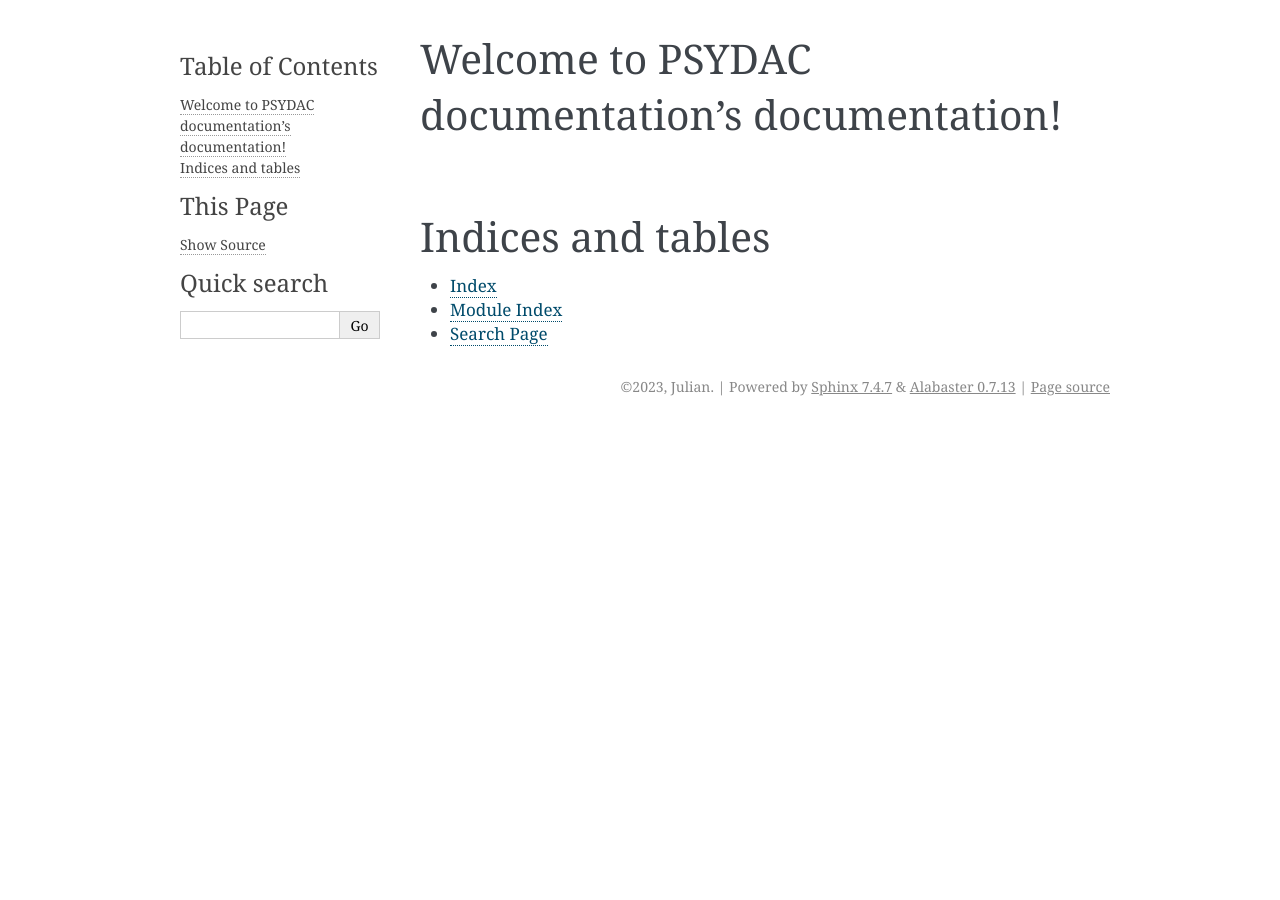
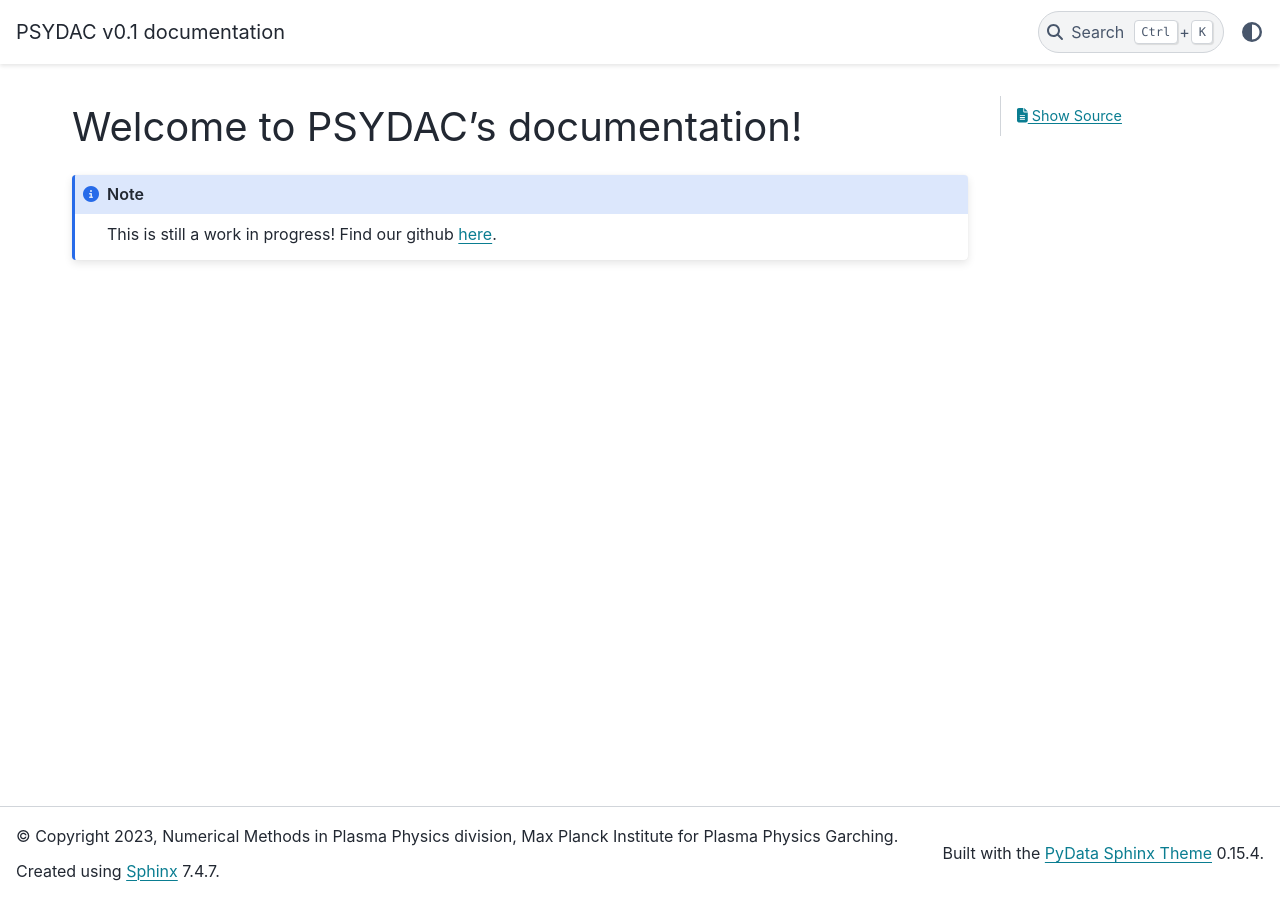
Before and after one commit to pyccel/psydac, a Sphinx documentation site: the page built from documentation/source/index.rst, in a window 1280 px wide. Built offline with Sphinx 7.4.7 and the PyData theme 0.15.4, drawn with Linux system fonts in a browser that asks for light colours.

Commit message:
correct author, copyright, etc., update README

```diff
--- a/documentation/source/conf.py
+++ b/documentation/source/conf.py
@@ -8,15 +8,23 @@
 # -- Project information -----------------------------------------------------
 # https://www.sphinx-doc.org/en/master/usage/configuration.html#project-information
 
-project = 'PSYDAC documentation'
-copyright = '2023, Julian'
-author = 'Julian'
-release = '0.1'
+project = 'PSYDAC'
+copyright = '2023, Numerical Methods in Plasma Physics division, Max Planck Institute for Plasma Physics Garching'
+author = 'Numerical Methods in Plasma Physics division, Max Planck Institute for Plasma Physics Garching'
+release = 'v0.1'
 
 # -- General configuration ---------------------------------------------------
 # https://www.sphinx-doc.org/en/master/usage/configuration.html#general-configuration
 
-extensions = []
+extensions = [
+'sphinx.ext.inheritance_diagram',
+'numpydoc',
+'sphinx.ext.viewcode',
+'sphinx.ext.graphviz',
+'sphinx.ext.autodoc',
+'sphinx.ext.autosummary',
+'sphinx.ext.githubpages',
+]
 
 templates_path = ['_templates']
 exclude_patterns = []
@@ -26,5 +34,5 @@
 # -- Options for HTML output -------------------------------------------------
 # https://www.sphinx-doc.org/en/master/usage/configuration.html#options-for-html-output
 
-html_theme = 'alabaster'
+html_theme = 'pydata_sphinx_theme'
 html_static_path = ['_static']
--- a/documentation/source/index.rst
+++ b/documentation/source/index.rst
@@ -3,18 +3,10 @@
    You can adapt this file completely to your liking, but it should at least
    contain the root `toctree` directive.
 
-Welcome to PSYDAC documentation's documentation!
+Welcome to PSYDAC's documentation!
 ================================================
 
-.. toctree::
-   :maxdepth: 2
-   :caption: Contents:
+.. _note:
+.. note::
 
-
-
-Indices and tables
-==================
-
-* :ref:`genindex`
-* :ref:`modindex`
-* :ref:`search`
+   This is still a work in progress! Find our github `here <https://github.com/pyccel/psydac/tree/devel/>`_.
```
Also changed, not shown: README.md (+5 -0 lines).
